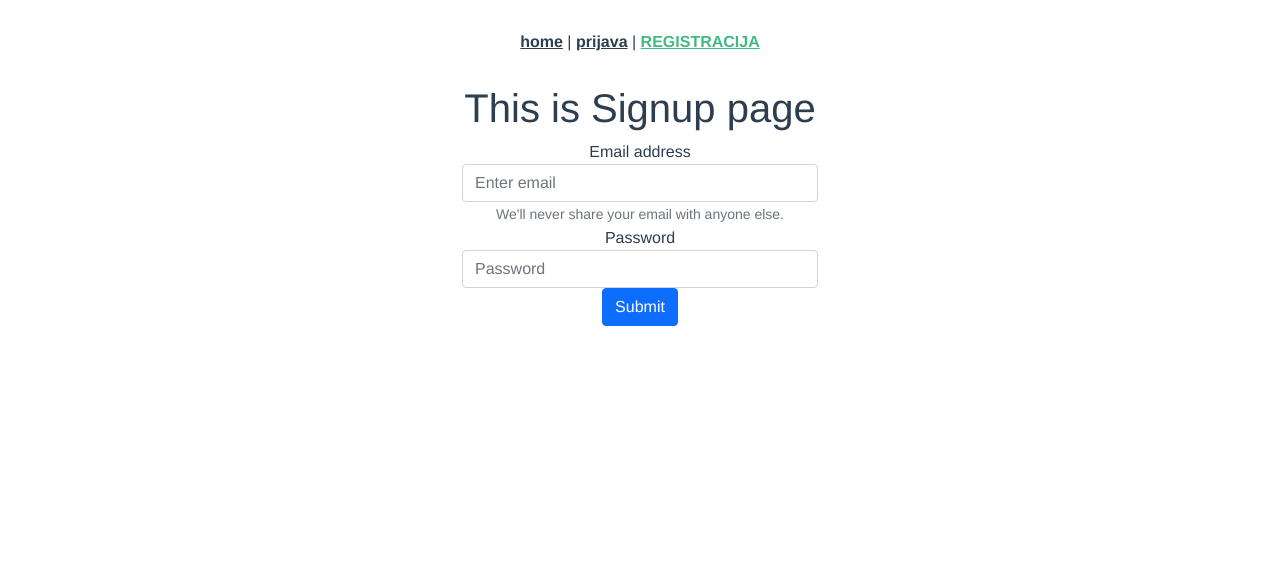
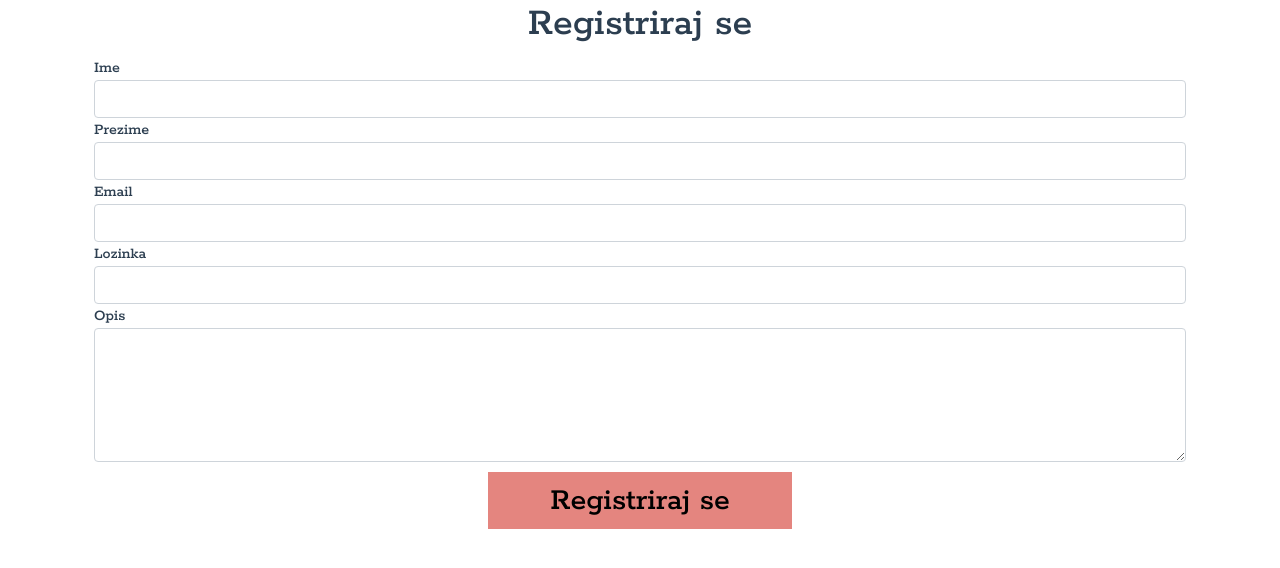
Before and after one commit to VjekoslavLalic/PronadiEkipu, a Vue app: page /Signup in a window 1280 px wide. Shown: the top 568 px of the page. Built offline with nearby package versions, Linux system fonts and the light colour scheme.

Commit message:
Promijena
Home, Login, Signup,css,app,index

```diff
--- /dev/null
+++ b/public/css.css
@@ -0,0 +1,23 @@
+@import url('https://fonts.googleapis.com/css2?family=Rokkitt:wght@300;500&display=swap');
+*{
+    font-family: 'Rokkitt', serif;
+}
+h1{
+    font-size: 40px;
+}
+.button{
+    background-color: #E4857F;
+    border-style: none;
+    font-size: 32px;
+    width: 304px;
+    height: 57px;
+    left: 28px;
+    margin-top:10px;
+
+}
+.forma-pozicija{
+    top:50%;
+}
+.label1{
+    text-align: left;
+}
--- a/public/index.html
+++ b/public/index.html
@@ -12,6 +12,8 @@
   <!-- CSS only -->
   <link href="https://cdn.jsdelivr.net/npm/bootstrap@5.0.0-beta1/dist/css/bootstrap.min.css" rel="stylesheet"
     integrity="sha384-giJF6kkoqNQ00vy+HMDP7azOuL0xtbfIcaT9wjKHr8RbDVddVHyTfAAsrekwKmP1" crossorigin="anonymous">
+  <link rel="stylesheet" href="css.css">
+
 </head>
 
 <body>
--- a/src/App.vue
+++ b/src/App.vue
@@ -1,10 +1,5 @@
 <template>
   <div id="app">
-    <div id="nav">
-      <router-link to="/">home</router-link> |
-      <router-link to="/Login">prijava</router-link> |
-      <router-link to="/Signup">REGISTRACIJA</router-link>
-    </div>
     <router-view />
   </div>
 </template>
--- a/src/views/Home.vue
+++ b/src/views/Home.vue
@@ -1,18 +1,14 @@
 <template>
-  <div class="home">
-    <img alt="Vue logo" src="../assets/logo.png">
-    <HelloWorld msg="Welcome to Your Vue.js App"/>
-  </div>
+  <router-link to="/Login">prijava</router-link>
 </template>
 
 <script>
 // @ is an alias to /src
-import HelloWorld from '@/components/HelloWorld.vue'
-
+import HelloWorld from "@/components/HelloWorld.vue";
 export default {
-  name: 'Home',
+  name: "Home",
   components: {
-    HelloWorld
-  }
-}
+    HelloWorld,
+  },
+};
 </script>
--- a/src/views/Login.vue
+++ b/src/views/Login.vue
@@ -1,35 +1,40 @@
 <template>
   <div class="about">
-    <h1>This is an login page</h1>
+    <h1>Prijavi se</h1>
     <div class="container">
       <div class="row">
         <div class="col-sm"></div>
         <div class="col-sm">
           <form>
             <div class="form-group">
-              <label for="exampleInputEmail1">Email address</label>
+              <div class="label1">
+                <label for="exampleInputEmail1">Email</label>
+              </div>
               <input
                 type="email"
                 class="form-control"
                 id="exampleInputEmail1"
                 aria-describedby="emailHelp"
-                placeholder="Enter email"
+                placeholder=""
               />
-              <small id="emailHelp" class="form-text text-muted"
-                >We'll never share your email with anyone else.</small
-              >
             </div>
             <div class="form-group">
-              <label for="exampleInputPassword1">Password</label>
+              <div class="label1">
+                <label for="exampleInputPassword1">Lozinka</label>
+              </div>
               <input
                 type="password"
                 class="form-control"
                 id="exampleInputPassword1"
-                placeholder="Password"
+                placeholder=""
               />
             </div>
-            <button type="submit" class="btn btn-primary">Submit</button>
+            <button type="submit" class="button">Prijavi se</button>
           </form>
+          <small id="emailHelp" class="form-text text-muted"
+            >Nemate account?</small
+          >
+          <router-link to="/Signup">Registriraj se</router-link>
         </div>
         <div class="col-sm"></div>
       </div>
--- a/src/views/Signup.vue
+++ b/src/views/Signup.vue
@@ -1,34 +1,75 @@
 <template>
-  <div class="about">
-    <h1>This is Signup page</h1>
+  <div class="reg">
+    <h1>Registriraj se</h1>
     <div class="container">
-      <div class="row">
+      <div class="container">
         <div class="col-sm"></div>
         <div class="col-sm">
-          <form>
+          <form class="form-pozicija">
             <div class="form-group">
-              <label for="exampleInputEmail1">Email address</label>
+              <div class="label1">
+                <label for="exampleInputName">Ime</label>
+              </div>
+              <input
+                type="text"
+                class="form-control"
+                id="exampleInputIme1"
+                aria-describedby="emailHelp"
+                placeholder=""
+              />
+            </div>
+
+            <div class="form-group">
+              <div class="label1">
+                <label for="exampleInputName">Prezime</label>
+              </div>
+              <input
+                type="text"
+                class="form-control"
+                id="exampleInputIme1"
+                aria-describedby="emailHelp"
+                placeholder=""
+              />
+            </div>
+
+            <div class="form-group">
+              <div class="label1">
+                <label for="exampleInputName">Email</label>
+              </div>
               <input
                 type="email"
                 class="form-control"
                 id="exampleInputEmail1"
                 aria-describedby="emailHelp"
-                placeholder="Enter email"
+                placeholder=""
               />
-              <small id="emailHelp" class="form-text text-muted"
-                >We'll never share your email with anyone else.</small
-              >
             </div>
             <div class="form-group">
-              <label for="exampleInputPassword1">Password</label>
+              <div class="label1">
+                <label for="exampleInputName">Lozinka</label>
+              </div>
               <input
                 type="password"
                 class="form-control"
                 id="exampleInputPassword1"
-                placeholder="Password"
+                placeholder=""
               />
             </div>
-            <button type="submit" class="btn btn-primary">Submit</button>
+            <div class="form-group">
+              <div class="label1">
+                <label for="exampleInputName">Opis</label>
+              </div>
+              <textarea
+                type="text"
+                class="form-control"
+                id="exampleInputOpis1"
+                aria-describedby="emailHelp"
+                rows="5"
+                cols="50"
+              ></textarea>
+            </div>
+
+            <button type="submit" class="button">Registriraj se</button>
           </form>
         </div>
         <div class="col-sm"></div>
```
